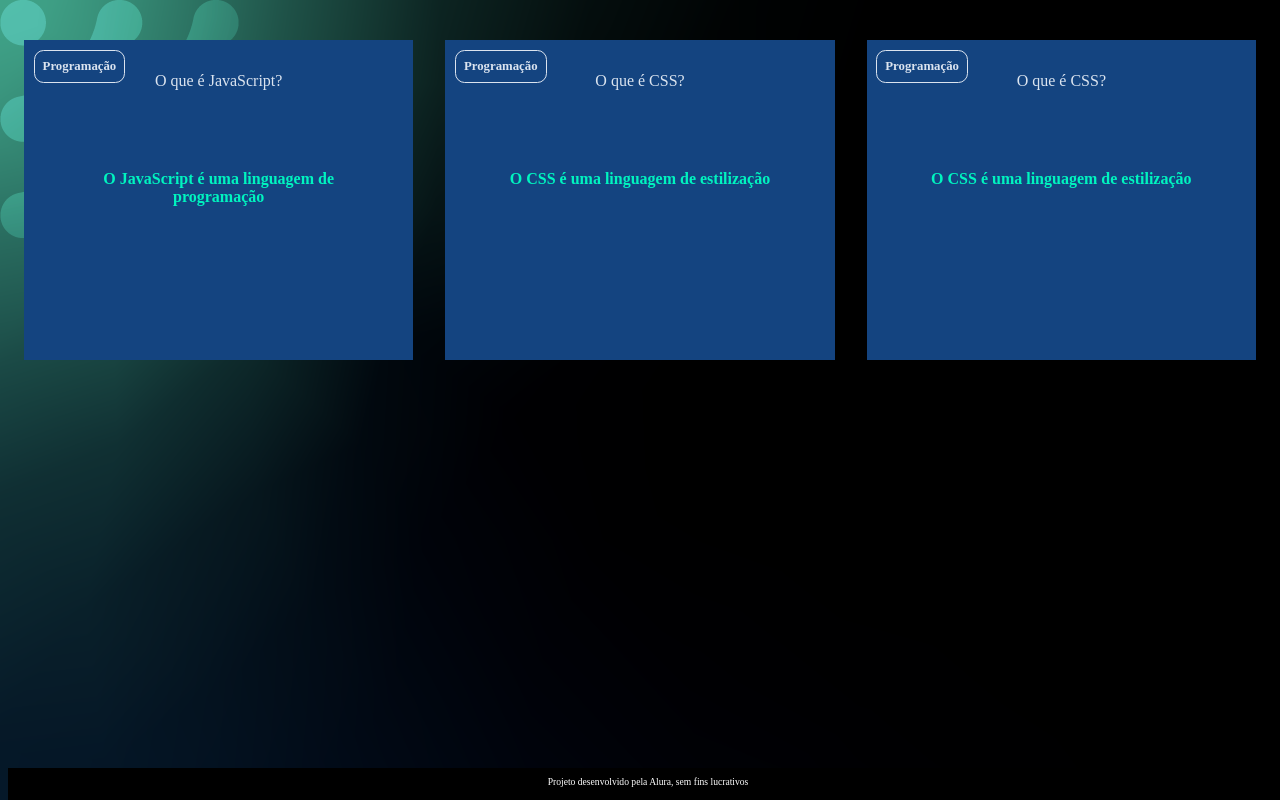
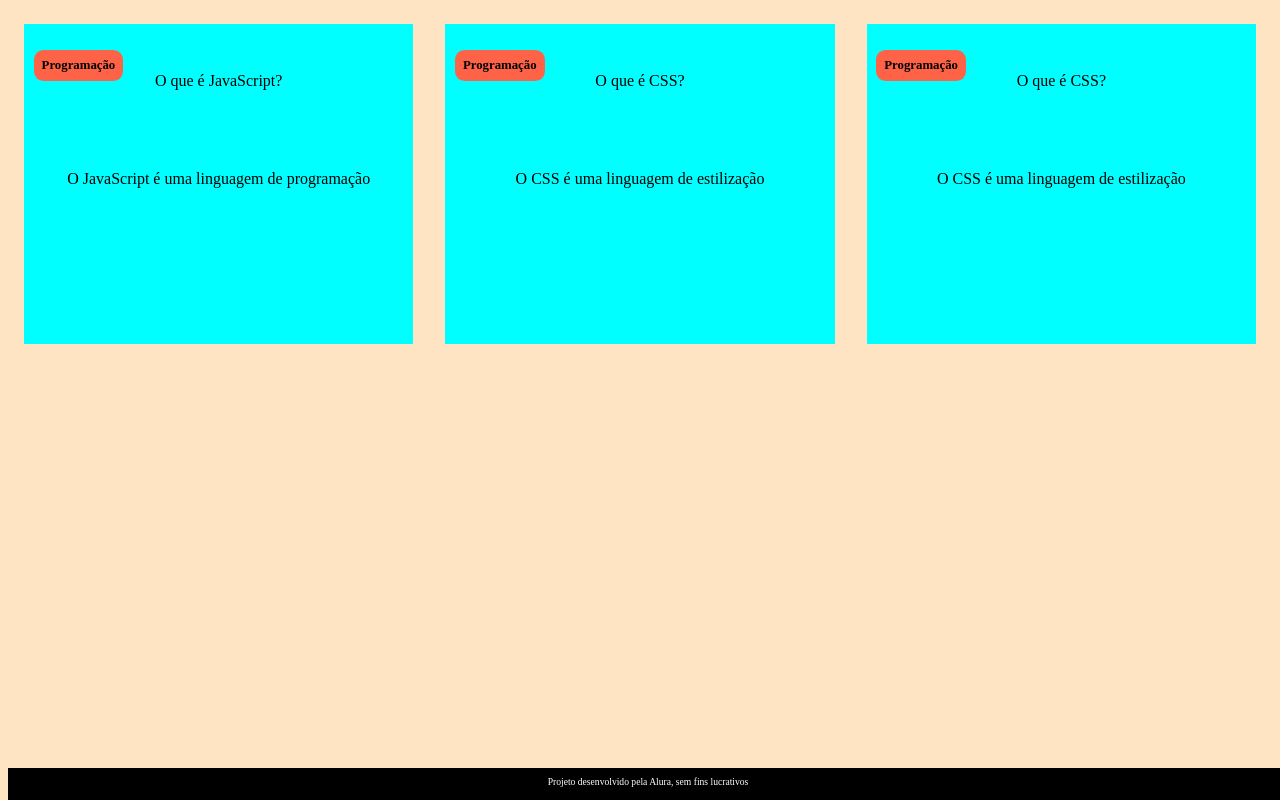
Before and after one commit to PHZanetti/FlashCard, a plain HTML site: page FlashCard-main/Flashcard/index.html in a window 1280 px wide. Drawn offline with Linux system fonts and the light colour scheme.

Commit message:
Add files via upload

```diff
--- /dev/null
+++ b/FlashCard-main/FlashCard-main/Flashcard/assets/style.css
@@ -0,0 +1,101 @@
+:root {
+    --text-color: #DBE4EF;
+    --card-front-color: #144480;
+    --card-back-color: #00F4BF;
+}
+
+body {
+    background: url('img/bg-desktop.webp');
+    font-family: Bai Jamjuree;
+}
+
+#container {
+    display: flex;
+    flex-wrap: wrap;
+    justify-content: space-between;
+    padding: 4rem;
+    gap: 3rem;
+}
+
+.cartao {
+    margin: 1rem 1rem;
+    height: 20rem;
+    flex-grow: 1;
+    flex-basis: calc(33% - 6rem);
+}
+
+.cartao__conteudo {
+    background-color: var(--card-front-color);
+    text-align: center;
+    /* background-color: aquamarine; */
+    height: 100%;
+    transform-style: preserve-3d;
+    transition: transform 300ms ease-in-out;
+}
+
+.cartao__conteudo h3 {
+    color: var(--text-color);
+    border: 1px solid var(--text-color);
+    text-align: left;
+    padding: 0.5rem;
+    position: absolute;
+    margin: 0.6rem;
+    border-radius: 0.6rem;
+    font-size: 1vw;
+    backface-visibility: hidden;
+}
+
+.cartao__conteudo p {
+    margin-top: 1rem;
+    padding: 2rem;
+    margin-top: 4rem;
+}
+
+.cartao__conteudo__pergunta p {
+    color: var(--text-color);
+    font-weight: 500;
+}
+
+.cartao__conteudo__resposta p {
+    color: var(--card-back-color);
+    font-weight: 700;
+}
+
+.cartao:hover .cartao__conteudo {
+    transform: rotateY(180deg);
+}
+
+.cartao__conteudo__pergunta,
+.cartao__conteudo__resposta {
+    backface-visibility: hidden;
+    position: absolute;
+    height: 100%;
+    width: 100%;
+}
+
+.cartao__conteudo__resposta {
+    transform: rotateY(180deg);
+}
+
+
+
+
+
+
+
+
+
+footer {
+    background-color: black;
+    color: white;
+    position: fixed;
+    bottom: 0;
+    width: 100%;
+    height: 2rem;
+}
+
+footer p {
+    text-align: center;
+    font-size: 0.6rem;
+    margin-top: 0.5rem;
+}
--- a/FlashCard-main/Flashcard/assets/style.css
+++ b/FlashCard-main/Flashcard/assets/style.css
@@ -1,12 +1,5 @@
-:root {
-    --text-color: #DBE4EF;
-    --card-front-color: #144480;
-    --card-back-color: #00F4BF;
-}
-
-
 body {
-    background: url('img/bg-desktop.webp');
+    background-color: bisque;
     font-family: Bai Jamjuree;
 }
 
@@ -16,23 +9,20 @@ body {
 
 .cartao {
     margin: 1rem 1rem;
+    background-color: aqua;
     height: 20rem;
     flex-grow: 1;
     flex-basis: calc(33% - 6rem);
 }
 
 .cartao__conteudo {
-    background-color: var(--card-front-color);
     text-align: center;
     /* background-color: aquamarine; */
     height: 100%;
-    transform-style: preserve-3d;
-    transition: transform 300ms ease-in-out;
 }
 
 .cartao__conteudo h3 {
-    color: var(--text-color);
-    border: 1px solid var(--text-color);
+    background-color: tomato;
     text-align: left;
     padding: 0.5rem;
     position: absolute;
@@ -45,31 +35,6 @@ body {
     margin-top: 1rem;
     padding: 2rem;
 }
-
-.cartao__conteudo__pergunta p {
-    color: var(--text-color);
-    font-weight: 500;
-}
-
-.cartao__conteudo__resposta p {
-    color: var(--card-back-color);
-    font-weight: 700;
-}
-
-.cartao:hover .cartao__conteudo {
-    transform: rotateY(180deg);
-}
-
-
-
-
-
-
-
-
-
-
-
 
 
 
```
Also changed, not shown: FlashCard-main/FlashCard-main/Flashcard/app.js (added, +19 -0 lines), FlashCard-main/FlashCard-main/Flashcard/index.html (added, +31 -0 lines), FlashCard-main/FlashCard-main/Flashcard/perguntas.js (added, +17 -0 lines), FlashCard-main/FlashCard-main/Flashcard/assets/img/bg-desktop.webp (added), FlashCard-main/FlashCard-main/Flashcard/assets/img/bg-mobile.webp (added), FlashCard-main/FlashCard-main/Flashcard/assets/img/bg-tablet.webp (added).
